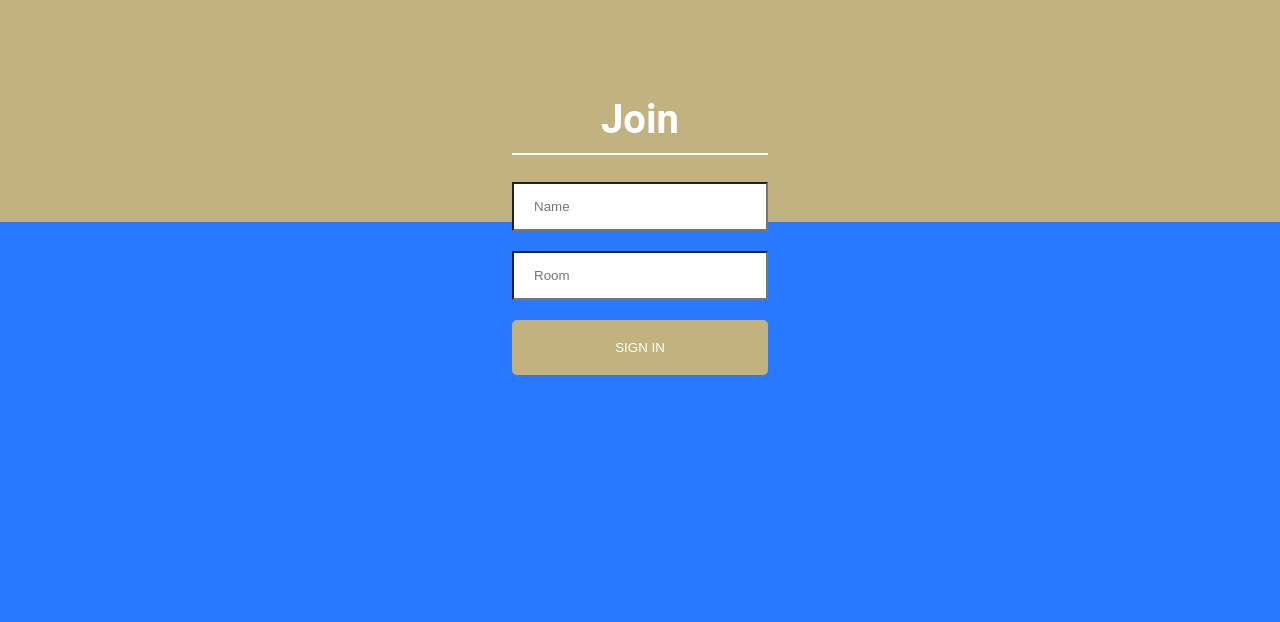
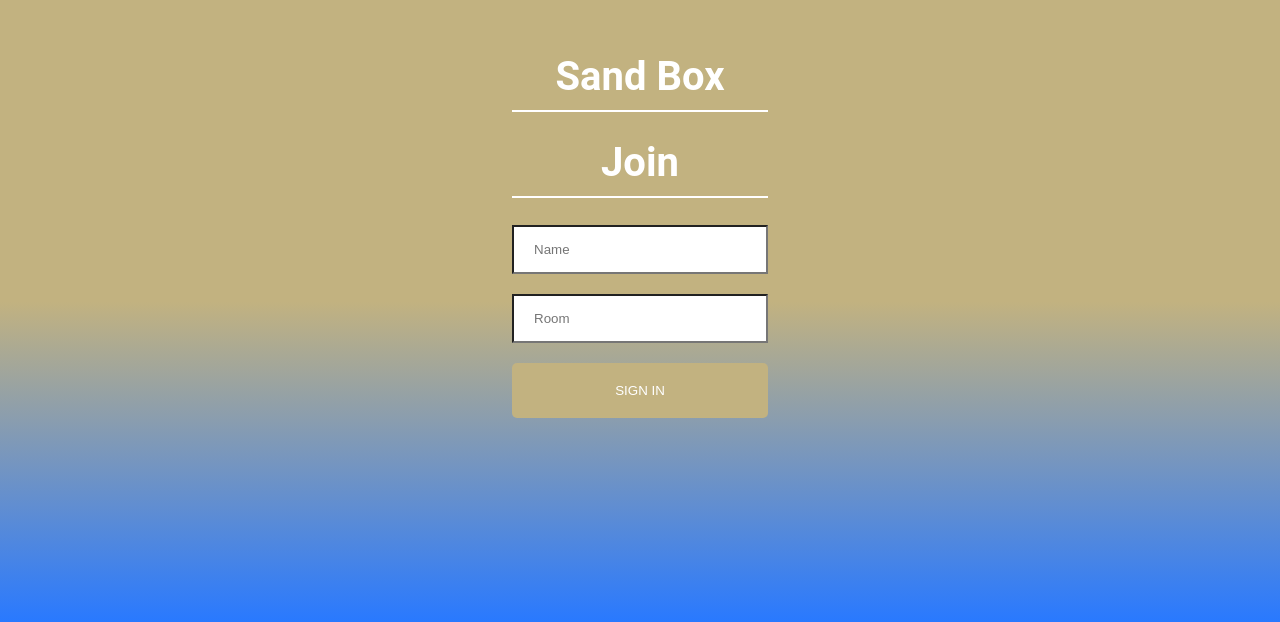
Before and after one commit to bbrayan/Sand_Box, a React (Create React App) app in the folder client/: page / in a window 1280 px wide. Shown: the part 178-800 px from the top of the page. Built offline with nearby package versions, Linux system fonts and the light colour scheme.

Commit message:
finished fixing bugs, start working on css/animations

```diff
--- a/client/src/components/Join/Join.css
+++ b/client/src/components/Join/Join.css
@@ -19,7 +19,7 @@ body {
   text-align: center;
   height: 100vh;
   align-items: center;
-  background: linear-gradient(0deg, #2979ff 50%, #c2b280 50%);
+  background: linear-gradient(to bottom, #c2b280 60%, #2979ff);
 }
 
 .joinInnerContainer {
--- a/client/src/components/Join/Join.js
+++ b/client/src/components/Join/Join.js
@@ -12,6 +12,9 @@ const Join = () =>{
     return (
         <div className="joinOuterContainer">
             <div className="joinInnerContainer">
+                <h1 className="heading">Sand Box</h1>
+
+                <div >
                 <h1 className="heading">Join</h1>
                 <div><input placeholder="Name" className="joinInput" type="text" onChange={(event) => setName(event.target.value)} /></div>
                 <div><input placeholder="Room" className="joinInput mt-20" type="text" onChange={(event) => setRoom(event.target.value)} /></div>
@@ -19,6 +22,7 @@ const Join = () =>{
                     <button className="button mt-20" type="submit">Sign In</button>
                 </Link>
             </div>
+            </div>
         </div>
     )
 }
```
Also changed, not shown: client/src/icons/sandbox.png (added), 1 other file (tests, documents, lock files or other folders).
